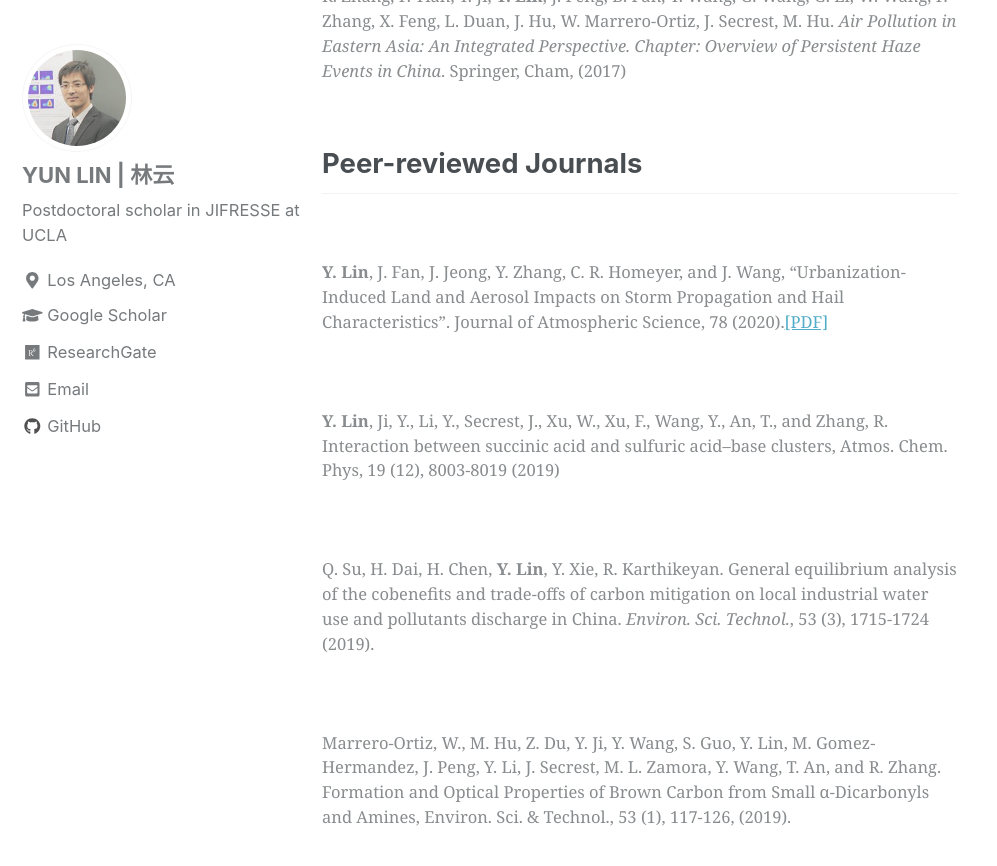
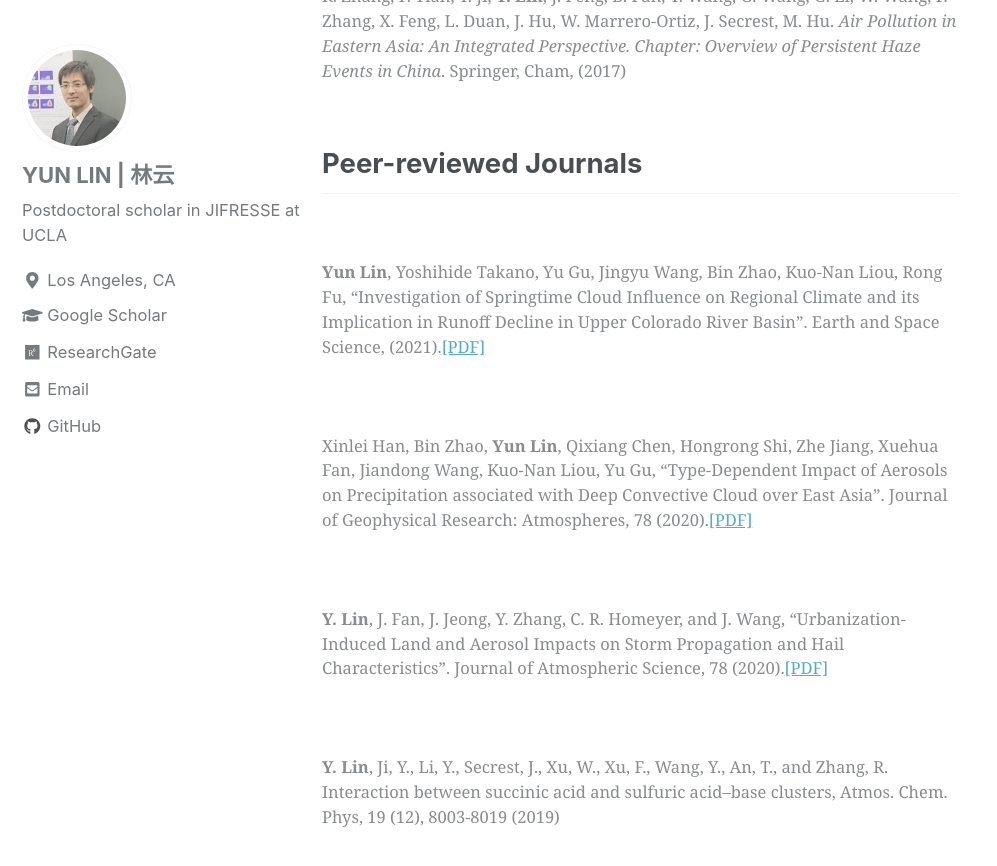
Before and after one commit to nolanylin/nolanylin.github.io, a Jekyll site: the page built from _pages/publications.md, in a window 1280 px wide and 900 px high, scrolled down 418 px. Shown: the top 866 px of the window, without its empty margins (0-997 px from the left). Built offline with Jekyll 4.4.1, drawn with Linux system fonts in a browser that asks for light colours; nearby versions of some CDN libraries.

Commit message:
Update publications.md

```diff
--- a/_pages/publications.md
+++ b/_pages/publications.md
@@ -13,6 +13,8 @@ toc_icon: "columns"
 {% include figure caption=" R. Zhang, P. Tian, Y. Ji, **Y. Lin**, J. Peng, B. Pan, Y. Wang, G. Wang, G. Li, W. Wang, F. Zhang, X. Feng, L. Duan, J. Hu, W. Marrero-Ortiz, J. Secrest, M. Hu. *Air Pollution in Eastern Asia: An Integrated Perspective. Chapter: Overview of Persistent Haze Events in China*. Springer, Cham, (2017)"%}
 
 ## Peer-reviewed Journals
+{% include figure caption=" **Yun Lin**, Yoshihide Takano, Yu Gu, Jingyu Wang, Bin Zhao, Kuo-Nan Liou, Rong Fu, “Investigation of Springtime Cloud Influence on Regional Climate and its Implication in Runoff Decline in Upper Colorado River Basin”. Earth and Space Science, (2021).[[PDF]](https://agupubs.onlinelibrary.wiley.com/doi/full/10.1029/2021EA002059)"%}
+{% include figure caption=" Xinlei Han, Bin Zhao, **Yun Lin**, Qixiang Chen, Hongrong Shi, Zhe Jiang, Xuehua Fan, Jiandong Wang, Kuo-Nan Liou, Yu Gu, “Type‐Dependent Impact of Aerosols on Precipitation associated with Deep Convective Cloud over East Asia”. Journal of Geophysical Research: Atmospheres, 78 (2020).[[PDF]](https://agupubs.onlinelibrary.wiley.com/doi/full/10.1029/2021JD036127)"%}
 {% include figure caption=" **Y. Lin**, J. Fan, J. Jeong, Y. Zhang, C. R. Homeyer, and J. Wang, “Urbanization-Induced Land and Aerosol Impacts on Storm Propagation and Hail Characteristics”. Journal of Atmospheric Science, 78 (2020).[[PDF]](https://journals.ametsoc.org/view/journals/atsc/aop/JAS-D-20-0106.1/JAS-D-20-0106.1.xml)"%}
 {% include figure caption=" **Y. Lin**, Ji, Y., Li, Y., Secrest, J., Xu, W., Xu, F., Wang, Y., An, T., and Zhang, R. Interaction between succinic acid and sulfuric acid–base clusters, Atmos. Chem. Phys, 19 (12), 8003-8019 (2019)"%}
 {% include figure caption=" Q. Su, H. Dai, H. Chen, **Y. Lin**, Y. Xie, R. Karthikeyan. General equilibrium analysis of the cobenefits and trade-offs of carbon mitigation on local industrial water use and pollutants discharge in China. *Environ. Sci. Technol.*, 53 (3), 1715-1724 (2019)."%}
```
